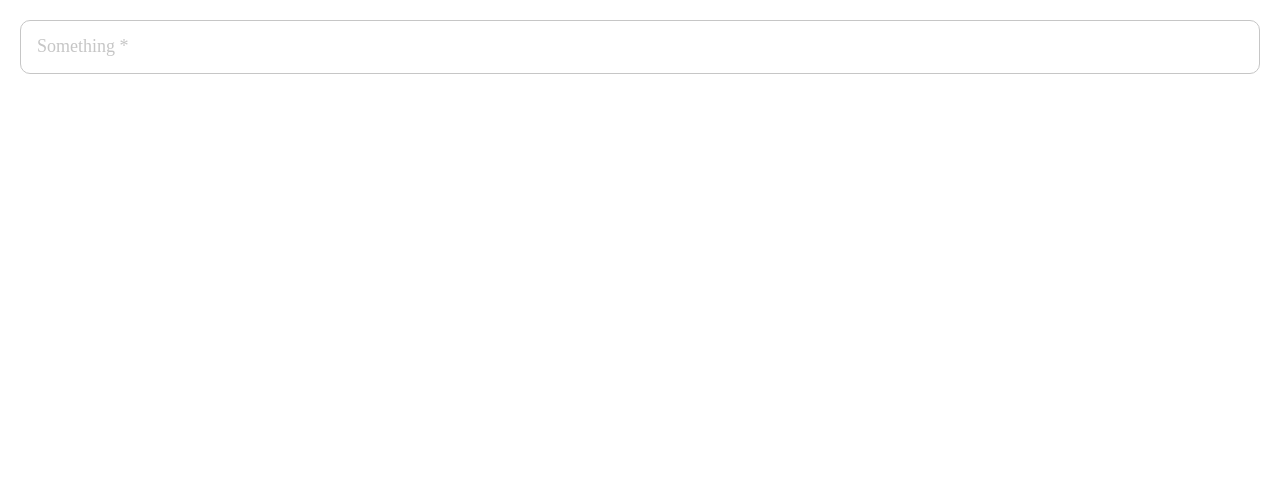
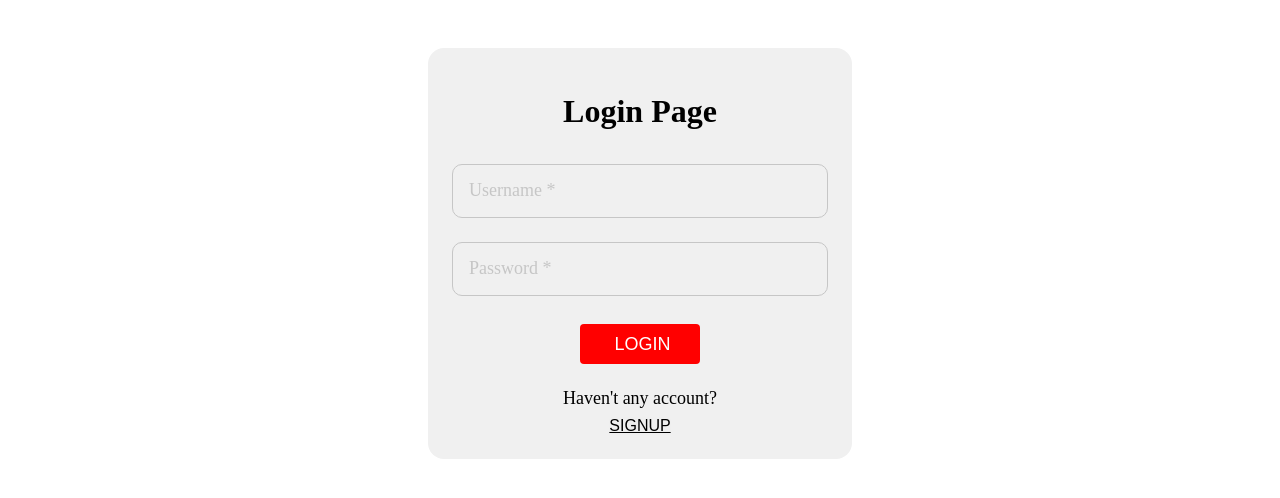
Before and after one commit to uttam-iu/riseup-labs-app-test, a React (Create React App) app: page / in a window 1280 px wide. Shown: the top 498 px of the page. Built offline with nearby package versions, Linux system fonts and the light colour scheme.

Commit message:
login page added

```diff
--- a/src/App.js
+++ b/src/App.js
@@ -1,22 +1,10 @@
 import './resources/styles/style.css';
-import TextField from './components/libs/TextField';
+import LogIn from './components/Login';
 
 function App() {
-	const onChange = (name, value) => {
-		console.log(name, value)
-	}
-
 	return (
 		<div className="App">
-			<TextField
-				name='age'
-				label="something"
-				type='text'
-				onDataChange={onChange}
-				value='val'
-				isRequired={true}
-			// error='error'
-			/>
+			<LogIn />
 		</div>
 	);
 }
--- a/src/components/Login.js
+++ b/src/components/Login.js
@@ -1,9 +1,56 @@
 import React from 'react';
+import TextField from './libs/TextField';
+import Button from './libs/Button';
 
 const Login = props => {
+	const onChange = (name, value) => {
+		console.log(name, value)
+	}
+
+	const onSignup = () => {
+		console.log('signup btn')
+	}
+
+	const onsubmit = (e) => {
+		console.log('submit btn')
+	}
+
 	return (
-		<div>
-			Login
+		<div className='login-cont'>
+			<div className='login-wra'>
+				<h1 >Login Page</h1>
+				<form onSubmit={onsubmit}>
+					<TextField
+						name='email'
+						label="username"
+						type='text'
+						onDataChange={onChange}
+						value=''
+						isRequired={true}
+					// error='error'
+					/>
+
+					<TextField
+						name='password'
+						label="password"
+						type='password'
+						onDataChange={onChange}
+						value=''
+						isRequired={true}
+					// error='error'
+					/>
+					<div className='login-btn-wra'>
+						<Button name='login' isSubmit={true} />
+					</div>
+				</form>
+
+				<div className='link-btn-wra'>
+					<p >Haven't any account? </p>
+					<div>
+						<Button name='signup' onBtnClik={onSignup} />
+					</div>
+				</div>
+			</div>
 		</div>
 	);
 };
--- /dev/null
+++ b/src/components/libs/Button.js
@@ -0,0 +1,37 @@
+import React from 'react';
+import PropTypes from 'prop-types';
+
+const Button = props => {
+
+	const { name, onBtnClik, isSubmit } = props;
+
+	const submitBtn = () => {
+		return (
+			<div>
+				<input className='contained-btn btn' type="submit" value={name} />
+			</div>
+		);
+	};
+
+	const textBtn = () => {
+		return (
+			<div>
+				<button className='text-btn btn' onClick={onBtnClik}>{name}</button>
+			</div>
+		);
+	};
+
+	return (
+		<>
+			{isSubmit ? submitBtn() : textBtn()}
+		</>
+	);
+};
+
+Button.propTypes = {
+	onBtnClik: PropTypes.func,
+	name: PropTypes.string.isRequired,
+	isSubmit: PropTypes.bool,
+};
+
+export default Button;
--- /dev/null
+++ b/src/resources/styles/button.css
@@ -0,0 +1,33 @@
+.btn{
+    outline: none;
+    cursor: pointer;
+    border: none;
+    border-radius: 4px;
+    text-transform: uppercase;
+    font-weight: 500;
+}
+
+.contained-btn{
+    font-size: 18px;
+    height: 40px;
+    min-width: 120px;
+    background: red;
+    color: white;
+    margin: 16px;
+}
+
+.contained-btn:active{
+    outline: none;
+    border: none;
+}
+
+.text-btn{
+    font-size: 16px;
+    text-decoration: underline;
+    margin: 0;
+    padding: 0;
+}
+
+.btn:active{
+    color: blue;
+}
--- a/src/resources/styles/login.css
+++ b/src/resources/styles/login.css
@@ -1,3 +1,28 @@
 .login-cont{
     display: flex;
+    justify-content: center;
+    padding: 40px 0px;
 }
+
+.login-wra{
+    max-width: 400px;
+    background: rgb(240, 240, 240);
+    flex: 1 1 0%;
+    border-radius: 16px;
+    padding: 24px 12px;
+}
+
+.login-wra h1, .link-btn-wra div{
+    text-align: center;
+}
+
+.login-btn-wra{
+    display: flex;
+    justify-content: center;
+}
+
+.link-btn-wra p{
+    text-align: center;
+    font-size: 18px;
+    margin: 8px 0px;
+}
--- a/src/resources/styles/style.css
+++ b/src/resources/styles/style.css
@@ -2,3 +2,4 @@
 @import './signup.css';
 @import './dashboard.css';
 @import './textfield.css';
+@import './button.css';
--- a/src/resources/styles/textfield.css
+++ b/src/resources/styles/textfield.css
@@ -18,7 +18,7 @@ input {
 
 input:focus {
     outline: none;
-    border: 2px solid blue;
+    border: 1px solid blue;
 }
 
 input:focus ~ label {
@@ -51,7 +51,7 @@ label {
     left: 15px;
     top: 16px;
     transition: 300ms ease all;
-    background-color: #fff;
+    background-color: #f0f0f0;
     padding: 0 2px;
     text-transform: capitalize;
 }
```
